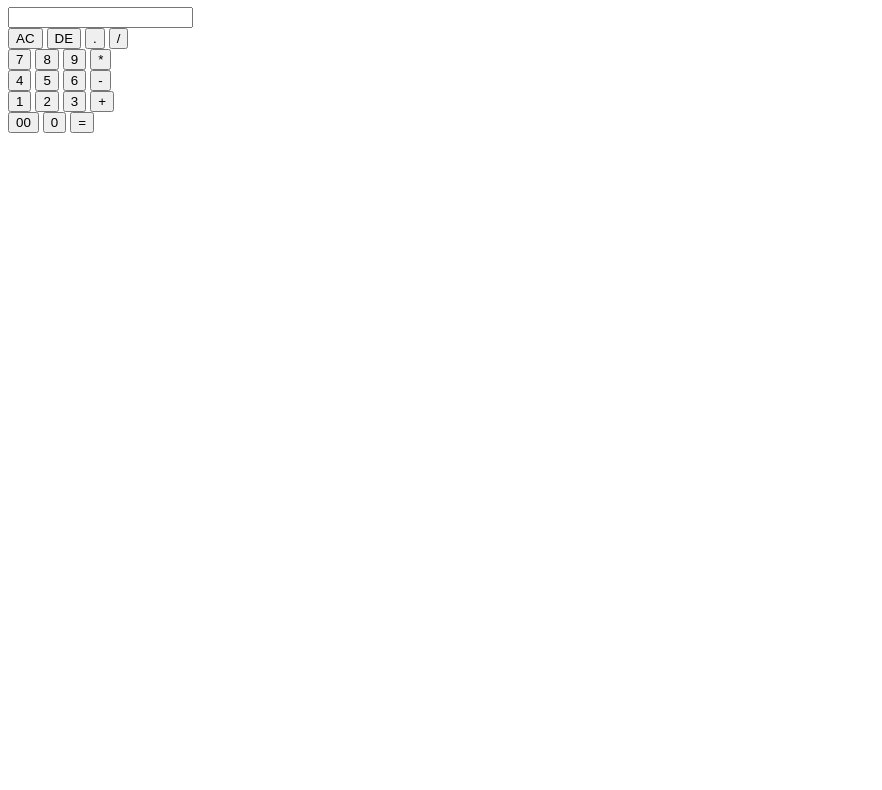
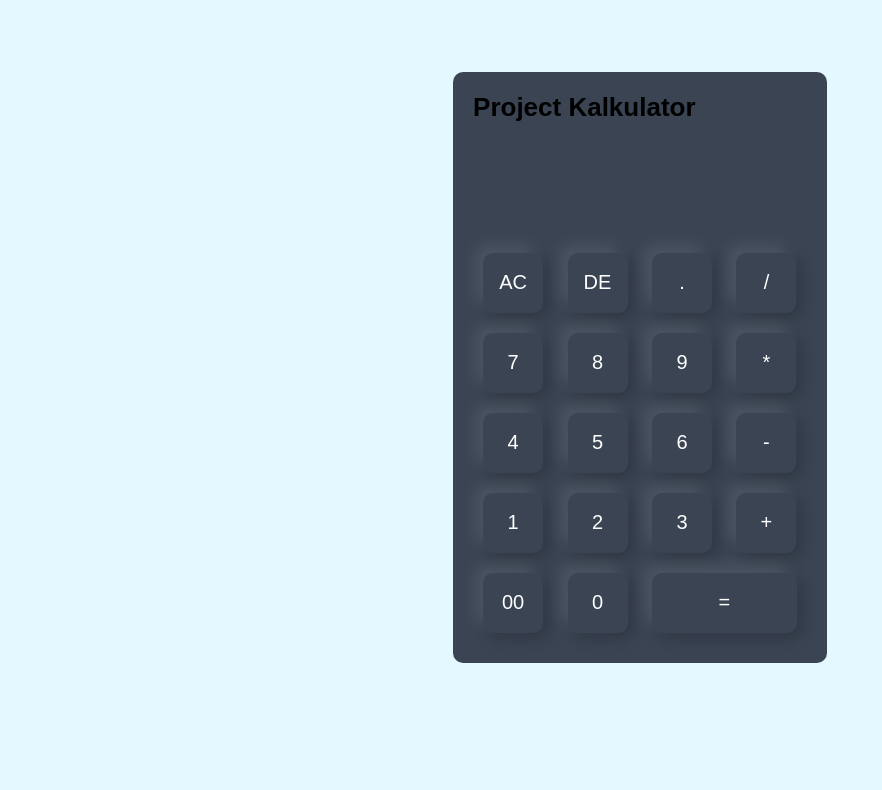
Before and after one commit to jefripunza/calculator-html, a plain HTML site: page v2.html in a window 1280 px wide. Shown: the part 73-863 px from the top of the page, without its empty margins (0-882 px from the left). Before the commit the page ends 800 px from the top, so only its background shows below. Drawn offline with Linux system fonts and the light colour scheme.

Commit message:
Update v2.html

```diff
--- a/v2.html
+++ b/v2.html
@@ -6,7 +6,7 @@
    <meta http-equiv="X-UA-Compatible" content="IE=edge">
    <meta name="viewport" content="width=device-width, initial-scale=1.0">
    <title>Kalkutlator Js</title>
-  <link rel="stylesheet" href="app.css">
+  <link rel="stylesheet" href="app-v2.css">
 </head>
 
 <body>
```
